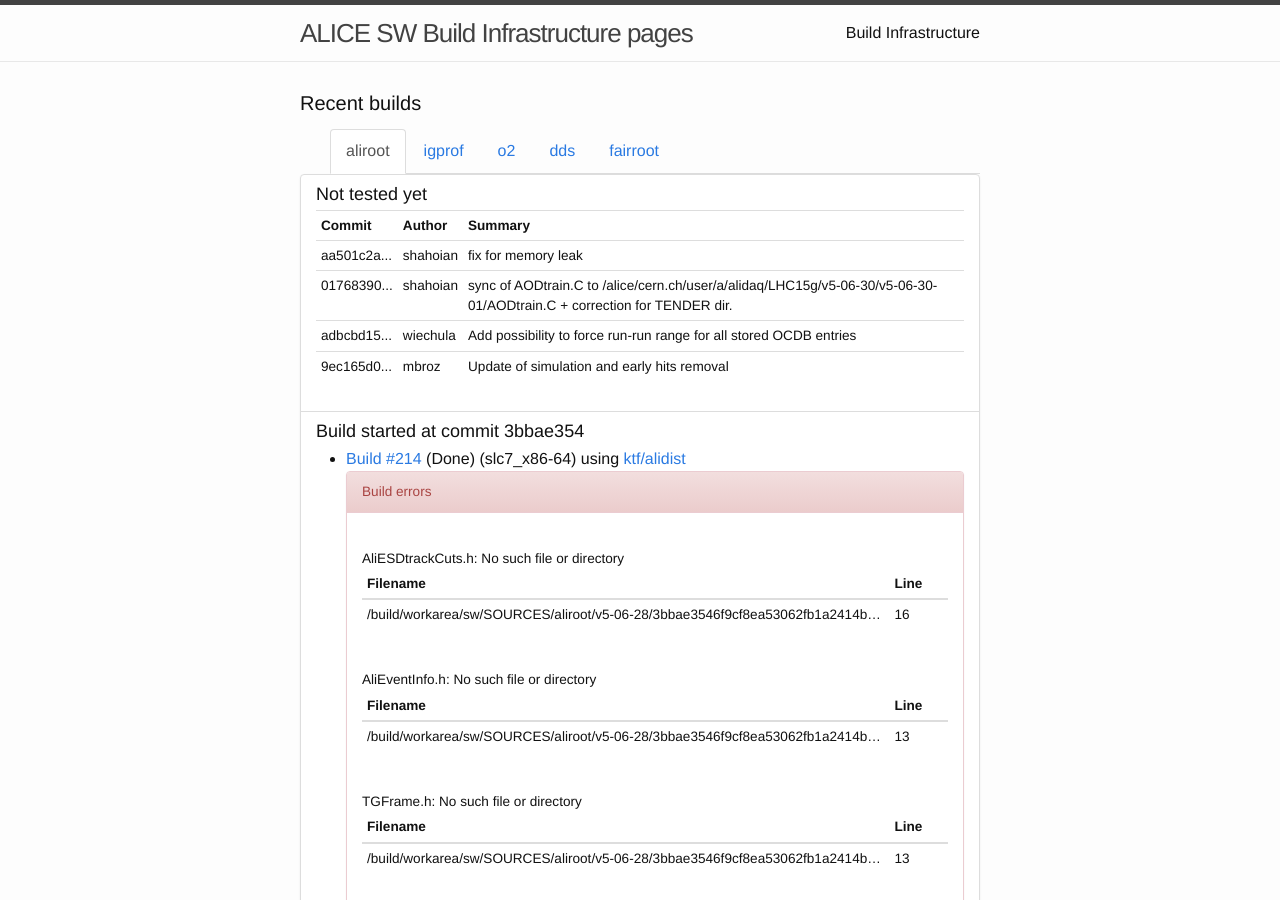
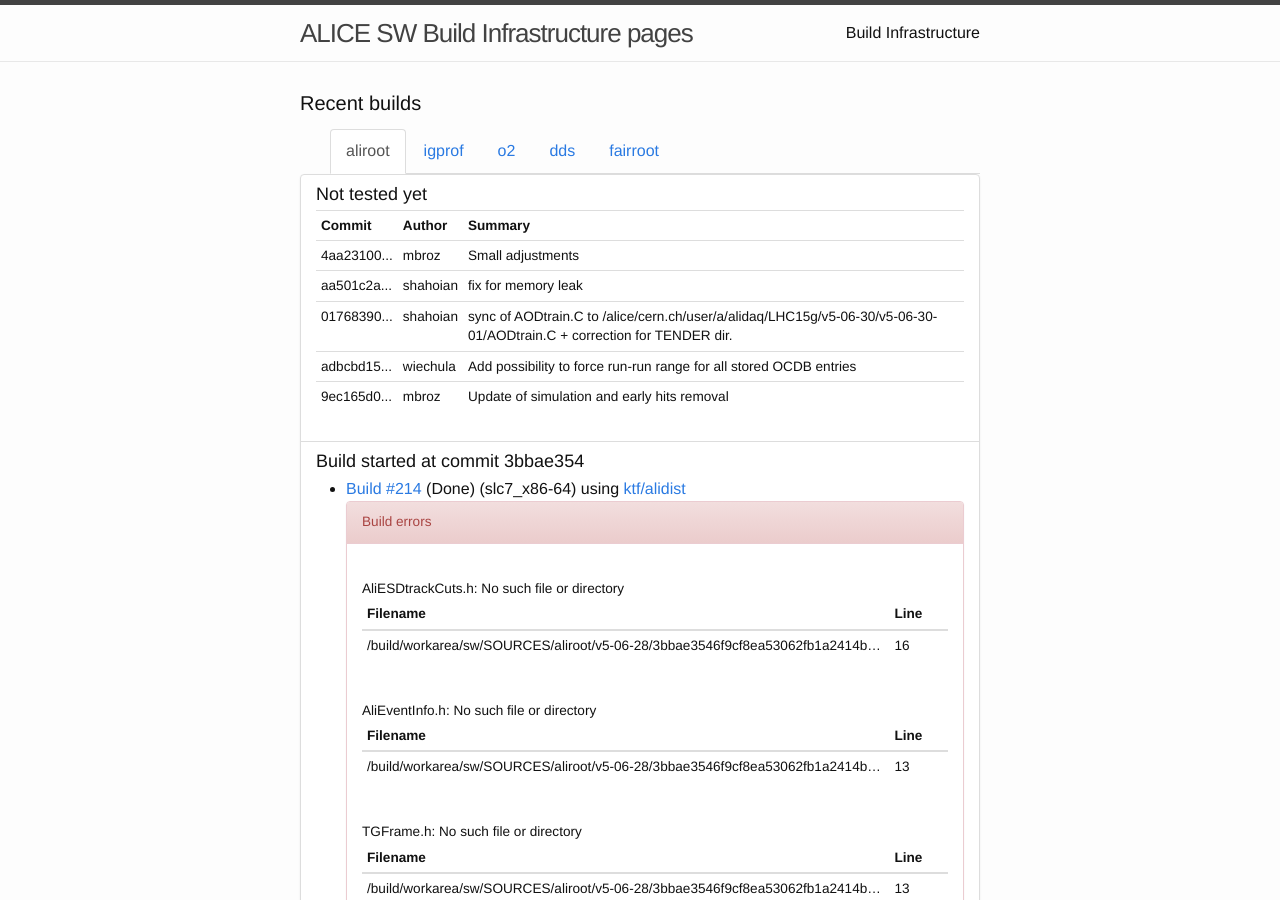
Before and after one commit to alisw/alisw.github.io, a Jekyll site: the page built from index.html, in a window 1280 px wide and 900 px high. Built offline with Jekyll 4.4.1, drawn with Linux system fonts in a browser that asks for light colours; nearby versions of some CDN libraries.

Commit message:
Updated results.

```diff
--- a/_data/commits-aliroot-master.yaml
+++ b/_data/commits-aliroot-master.yaml
@@ -1,3 +1,8 @@
+-
+ commit: "4aa231000cee0daa4ccada94cf9d7a78fadb2f05"
+ message: >-
+    Small adjustments
+ author: !!str mbroz
 -
  commit: "aa501c2a6d2c5fe3e5a49353b877c40711eaa444"
  message: >-
```
